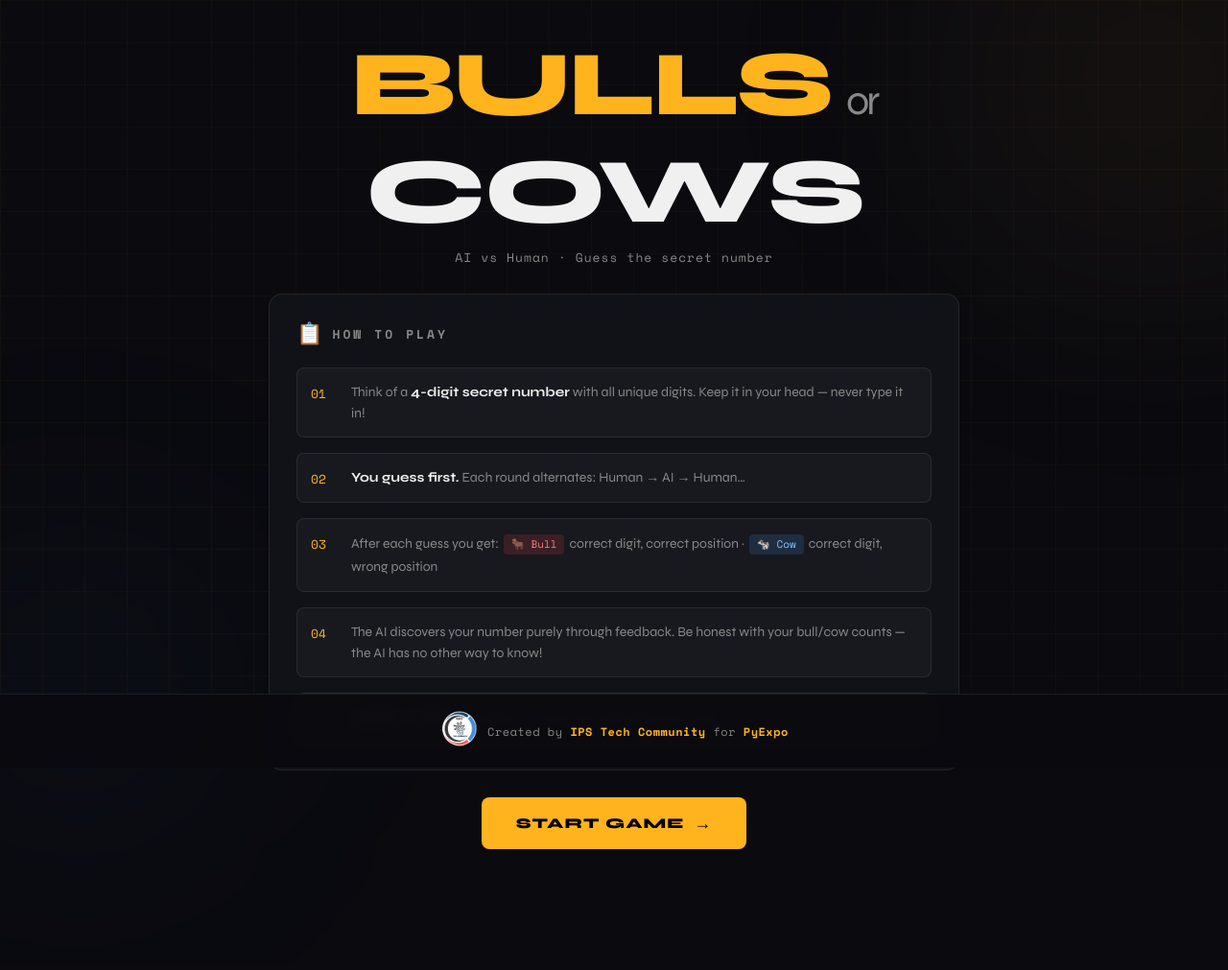
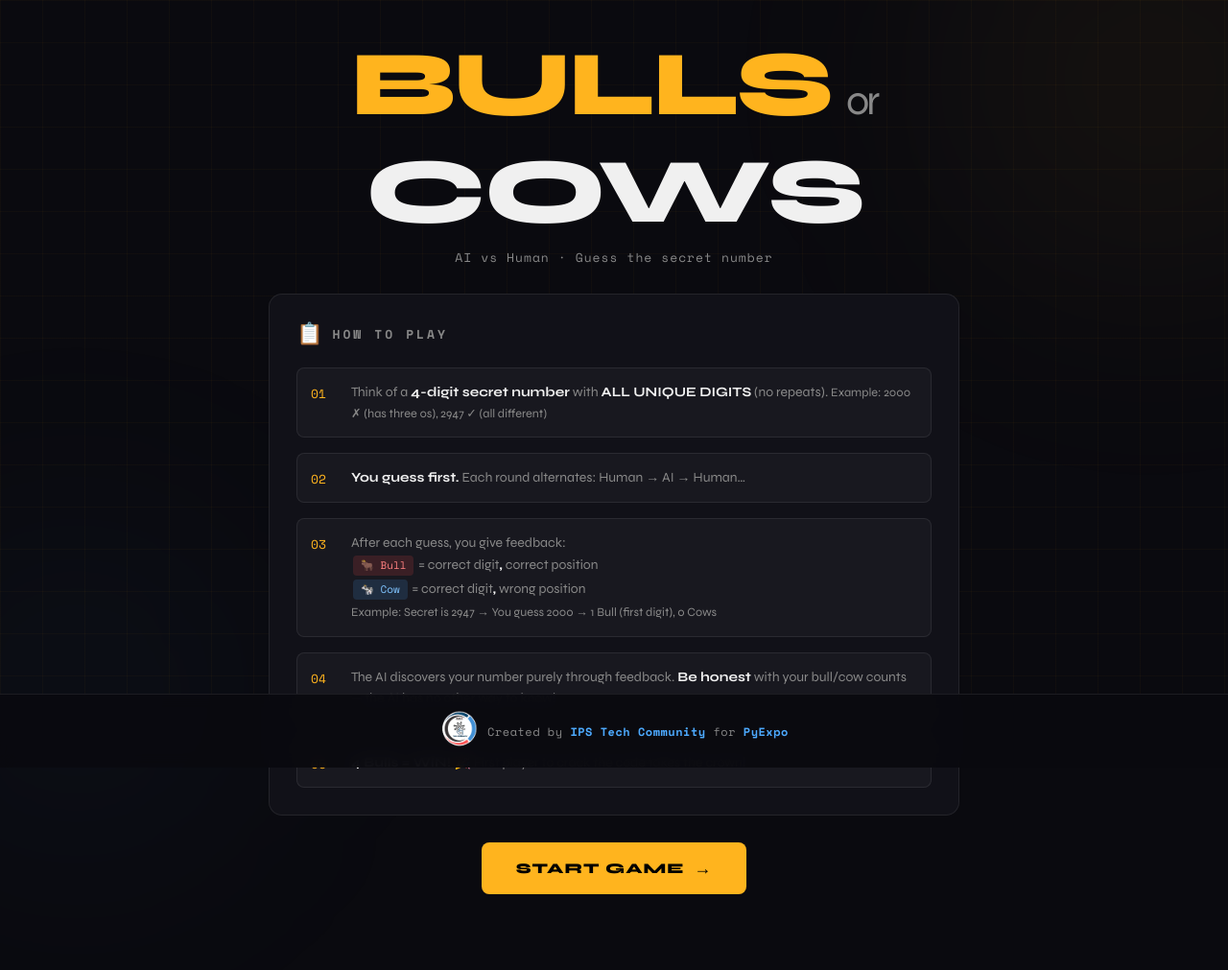
Before and after one commit to YogeshVenugopal/FuzzBuzzGame, a Flask app: page / in a window 1280 px wide. Shown: the top 1011 px of the page at 96% size. Before the commit the page ends 885 px from the top, so only its background shows below. Run offline with Flask 3, Linux system fonts and the light colour scheme.

Commit message:
Completed the game

```diff
--- a/app.py
+++ b/app.py
@@ -41,14 +41,10 @@ def game():
 
 @app.route('/start', methods=['POST'])
 def start():
-    """
-    Initialize a new game.
-    The human THINKS of a secret — never stored server-side.
-    AI uses only the feedback the human gives to narrow candidates.
-    """
-    session.clear()
+    """Initialize a new game with fresh state."""
+    session.clear()  # ← Ensures old AI state doesn't persist
     session['ai_secret'] = pick_ai_secret()
-    session['ai_state'] = AIBrainHard.initial_state()
+    session['ai_state'] = AIBrainHard.initial_state()  # ← Fresh AI state
     session['human_guesses'] = []
     session['ai_guesses'] = []
     session['game_over'] = False
@@ -87,9 +83,10 @@ def human_turn():
     if won:
         session['game_over'] = True
         session['winner'] = 'human'
+        # Do not reveal the AI's secret on human victory per request.
         return jsonify({
             'success': True, 'bulls': bulls, 'cows': cows,
-            'won': True, 'winner': 'human', 'ai_secret': ai_secret,
+            'won': True, 'winner': 'human',
         })
 
     session['turn'] = 'ai'
@@ -154,20 +151,28 @@ def ai_feedback():
     if won:
         session['game_over'] = True
         session['winner'] = 'ai'
+        # Reveal the AI's fixed secret at the end only when AI wins.
         return jsonify({
             'success': True, 'won': True, 'winner': 'ai',
             'ai_guess': real_guess,
+            'ai_secret': session.get('ai_secret'),
         })
 
     # Check remaining candidates — detect contradictory feedback
     candidates = generate_all_combinations()
     for entry in ai_state.get('guessed', []):
+        before_count = len(candidates)
         candidates = filter_candidates(candidates, entry['guess'], entry['bulls'], entry['cows'])
+        after_count = len(candidates)
+        print(f"[DEBUG] Guess: {entry['guess']} | Bulls: {entry['bulls']}, Cows: {entry['cows']} | Candidates: {before_count} → {after_count}")
 
     if len(candidates) == 0:
+        # Show which guess caused the contradiction
+        problematic_guess = ai_state.get('guessed', [])[-1] if ai_state.get('guessed') else {}
         return error_response(
-            'No valid numbers remain! Your feedback may be inconsistent. '
-            'Please verify your answers or start a new game.'
+            f'No valid numbers remain! The feedback for guess "{problematic_guess.get("guess")}" '
+            f'({problematic_guess.get("bulls")} bulls, {problematic_guess.get("cows")} cows) '
+            f'may be inconsistent with previous feedback. Please verify your answers or start a new game.'
         )
 
     session['turn'] = 'human'
--- a/static/script.js
+++ b/static/script.js
@@ -228,7 +228,8 @@ async function submitHumanGuess() {
     showResultFlash(guess, data.bulls, data.cows);
 
     if (data.won) {
-      setTimeout(() => showWinner('human', data.ai_secret), 2000);
+      // Per requirement: do not show AI secret when human wins.
+      setTimeout(() => showWinner('human', null), 2000);
       return;
     }
 
@@ -355,10 +356,11 @@ async function submitAiFeedback() {
 
     if (data.won) {
       hide('aiCard');
-      // Show AI's winning guess (the number it cracked)
+      // Reveal AI's fixed secret only when AI wins, as requested.
       const aiDisplay = document.getElementById('aiGuessDisplay');
-      const winGuess = (aiDisplay ? aiDisplay.textContent : '????').replace(/\s/g, '');
-      setTimeout(() => showWinner('ai', winGuess), 400);
+      const fallback = aiDisplay ? aiDisplay.textContent.replace(/\s/g, '') : '????';
+      const revealed = data.ai_secret || fallback;
+      setTimeout(() => showWinner('ai', revealed), 400);
       return;
     }
 
@@ -413,7 +415,7 @@ function showWinner(winner, revealedSecret) {
     ? `You cracked the AI's secret number!`
     : `The AI figured out your secret number!`;
   document.getElementById('winSecret').textContent = revealedSecret
-    ? `The number was: ${revealedSecret.split('').join(' ')}`
+    ? `The AI Secret Number: ${revealedSecret.split('').join(' ')}`
     : '';
 
   overlay.style.display = 'flex';
--- a/static/style.css
+++ b/static/style.css
@@ -323,6 +323,10 @@ body {
   overflow: hidden;
 }
 
+a{
+  color: #4daaff;
+  text-decoration: none;
+}
 .btn-start::before {
   content: '';
   position: absolute;
--- a/templates/index.html
+++ b/templates/index.html
@@ -37,7 +37,10 @@
       <div class="rules-grid">
         <div class="rule-item">
           <div class="rule-num">01</div>
-          <div class="rule-text">Think of a <strong>4-digit secret number</strong> with all unique digits. Keep it in your head — never type it in!</div>
+          <div class="rule-text">
+            Think of a <strong>4-digit secret number</strong> with <strong>ALL UNIQUE DIGITS</strong> (no repeats).
+            <span style="color: #888; font-size: 0.9em;">Example: 2000 ✗ (has three 0s), 2947 ✓ (all different)</span>
+          </div>
         </div>
         <div class="rule-item">
           <div class="rule-num">02</div>
@@ -46,18 +49,22 @@
         <div class="rule-item">
           <div class="rule-num">03</div>
           <div class="rule-text">
-            After each guess you get:
-            <span class="tag bull-tag">🐂 Bull</span> correct digit, correct position ·
-            <span class="tag cow-tag">🐄 Cow</span> correct digit, wrong position
+            After each guess, you give feedback:
+            <br/>
+            <span class="tag bull-tag">🐂 Bull</span> = correct digit<strong>,</strong> correct position
+            <br/>
+            <span class="tag cow-tag">🐄 Cow</span> = correct digit<strong>,</strong> wrong position
+            <br/>
+            <span style="color: #888; font-size: 0.9em;">Example: Secret is 2947 → You guess 2000 → 1 Bull (first digit), 0 Cows</span>
           </div>
         </div>
         <div class="rule-item">
           <div class="rule-num">04</div>
-          <div class="rule-text">The AI discovers your number purely through feedback. Be honest with your bull/cow counts — the AI has no other way to know!</div>
+          <div class="rule-text">The AI discovers your number purely through feedback. <strong>Be honest</strong> with your bull/cow counts — the AI has no other way to know!</div>
         </div>
         <div class="rule-item">
           <div class="rule-num">05</div>
-          <div class="rule-text"><strong>4 Bulls = WIN.</strong> First player to crack the code takes the crown!</div>
+          <div class="rule-text"><strong>4 Bulls = WIN! 🎉</strong> First player to crack the code takes the crown!</div>
         </div>
 
       </div>
@@ -76,7 +83,7 @@
   <footer class="landing-footer">
     <div class="footer-content">
       <span class="footer-icon"><img src="{{ url_for('static', filename='ips-logo.png') }}" alt="Community Logo"></span>
-      <span class="footer-text">Created by <strong>IPS Tech Community</strong> for <strong>PyExpo</strong></span>
+      <span class="footer-text">Created by <strong><a href="https://github.com/ips-tech-community" target="_blank">IPS Tech Community</a></strong> for <strong><a href="https://pyexpo2k26.pages.dev/" target="_blank">PyExpo</a></strong></span>
     </div>
   </footer>
 
```
Also changed, not shown: other parts of static/style.css (+74 -0 lines), ai_solver.py (+10 -22 lines), templates/game.html (+12 -0 lines).
